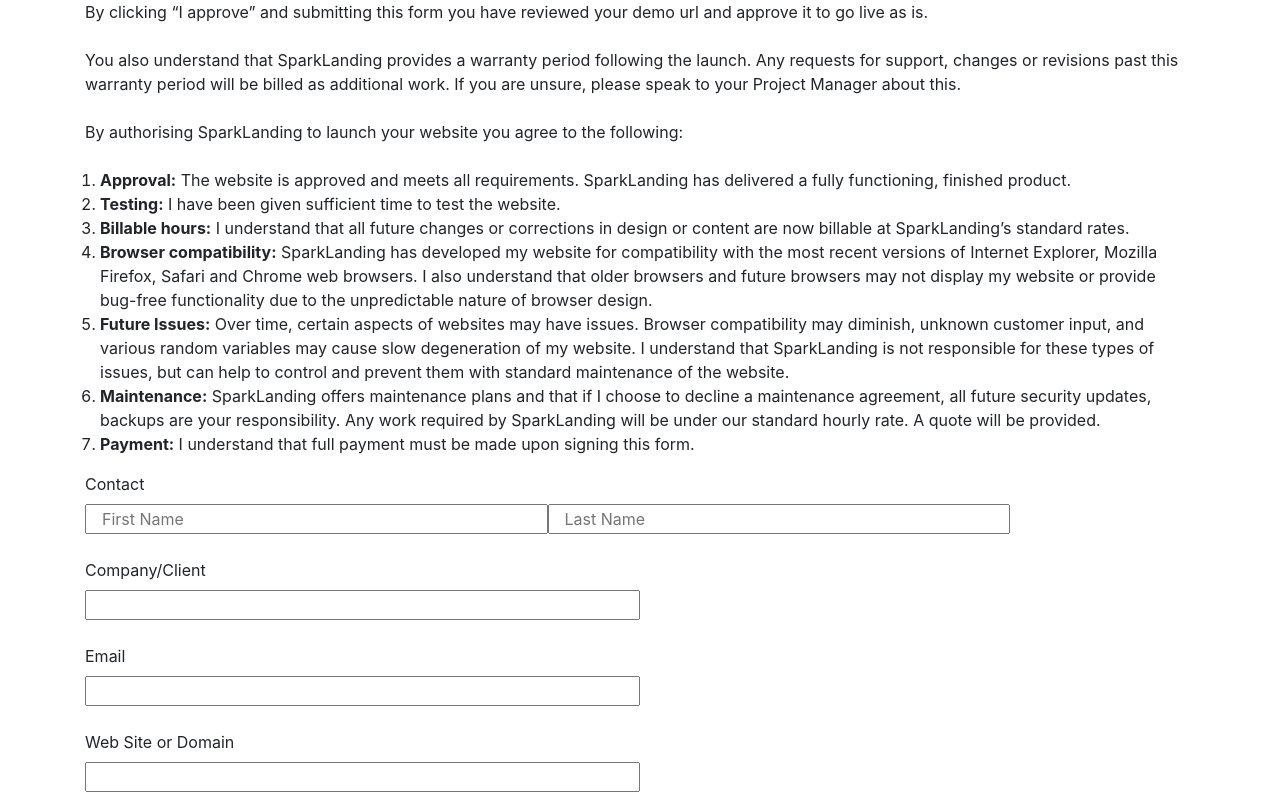
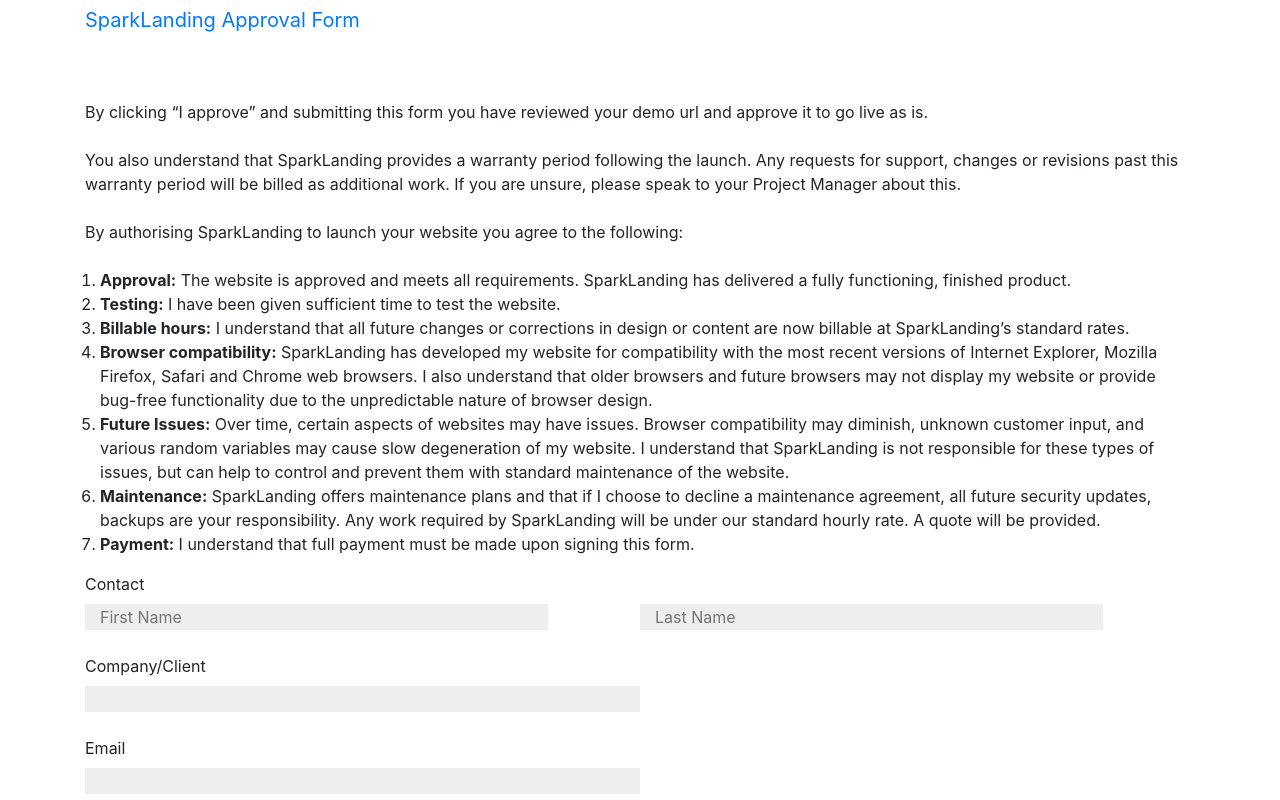
Before and after one commit to romaannaeem/project-approval-form, a React app in the folder client/: page / in a window 1280 px wide. Shown: the top 800 px of the page. Built offline with nearby package versions, Linux system fonts and the light colour scheme.

Commit message:
added styles

```diff
--- a/client/public/styles.css
+++ b/client/public/styles.css
@@ -1,9 +1,24 @@
 ol {
     padding-right: 15px;
     padding-left: 15px;
+}
+
+input {
+    background-color: #eee;
+    border: none ! important;
+    box-shadow: none ! important;
+    outline: none ! important;
 }
 
 .row {
     padding-left: 15px;
     padding-right: 15px;
 }
+
+.navbar {
+    padding: 0px 0px;
+}
+
+.begin {
+    padding-top: 60px;
+}
--- a/client/src/components/ApprovalForm.js
+++ b/client/src/components/ApprovalForm.js
@@ -16,7 +16,7 @@
             placeholder="First Name"
           />
           <Field
-            className="col-lg-5 col-md-5 col-sm-12"
+            className="col-lg-5 col-md-5 col-sm-12 offset-lg-1 offset-md-1"
             name="lastName"
             component="input"
             type="text"
--- a/client/src/components/Description.js
+++ b/client/src/components/Description.js
@@ -2,8 +2,15 @@
 
 const Description = props => {
   return (
-    <div>
-      <div>
+    <span>
+      <nav class="navbar navbar-inverse">
+        <div class="navbar-header">
+          <a class="navbar-brand" href="#">
+            SparkLanding Approval Form
+          </a>
+        </div>
+      </nav>
+      <div className="begin">
         By clicking “I approve” and submitting this form you have reviewed your
         demo url and approve it to go live as is.
       </div>
@@ -61,7 +68,7 @@
           signing this form.
         </li>
       </ol>
-    </div>
+    </span>
   );
 };
 
```
